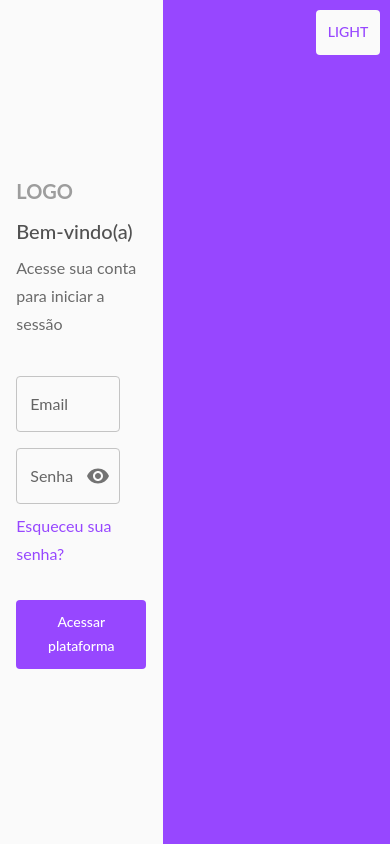
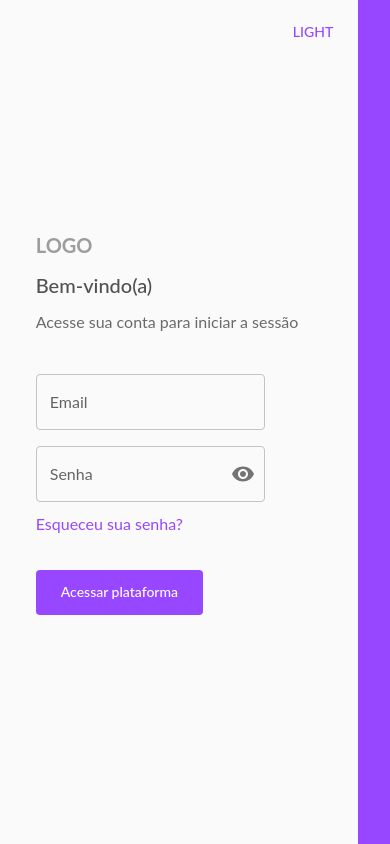
Before and after one commit to victoriacesar/users-list, a Next.js app: page /login in a window 390 px wide. Built offline with nearby package versions, Linux system fonts and the light colour scheme; no server answers.

Commit message:
feat(mobile): responsive login page

```diff
--- a/src/app/login/page.tsx
+++ b/src/app/login/page.tsx
@@ -2,17 +2,19 @@
 
 import { LoginInfo } from '@/components/LoginPage';
 import { ToggleThemeBtn } from '@/components/common';
-import { useTheme } from '@/hooks/useTheme';
-import { Grid } from '@mui/material';
+import { useTheme as useThemeLocal } from '@/hooks/useTheme';
+import { Grid, useMediaQuery, useTheme } from '@mui/material';
 
 export default function Login() {
-  const { palette } = useTheme();
+  const { palette } = useThemeLocal();
+  const theme = useTheme();
+  const onlyMediumScreen = useMediaQuery(theme.breakpoints.down('md'));
 
   return (
     <>
       <ToggleThemeBtn
         props={{
-          right: '10px',
+          right: onlyMediumScreen ? '45px' : '10px',
           top: '10px',
           position: 'absolute',
           padding: '10px',
@@ -27,7 +29,7 @@ export default function Login() {
       >
         <Grid
           item
-          xs={5}
+          xs={onlyMediumScreen ? 11 : 5}
           sx={{
             bgcolor: palette.background?.default,
           }}
@@ -36,7 +38,7 @@ export default function Login() {
         </Grid>
         <Grid
           item
-          xs={7}
+          xs={onlyMediumScreen ? 1 : 7}
           sx={{
             bgcolor: palette.colorOptions.purple,
           }}
```
